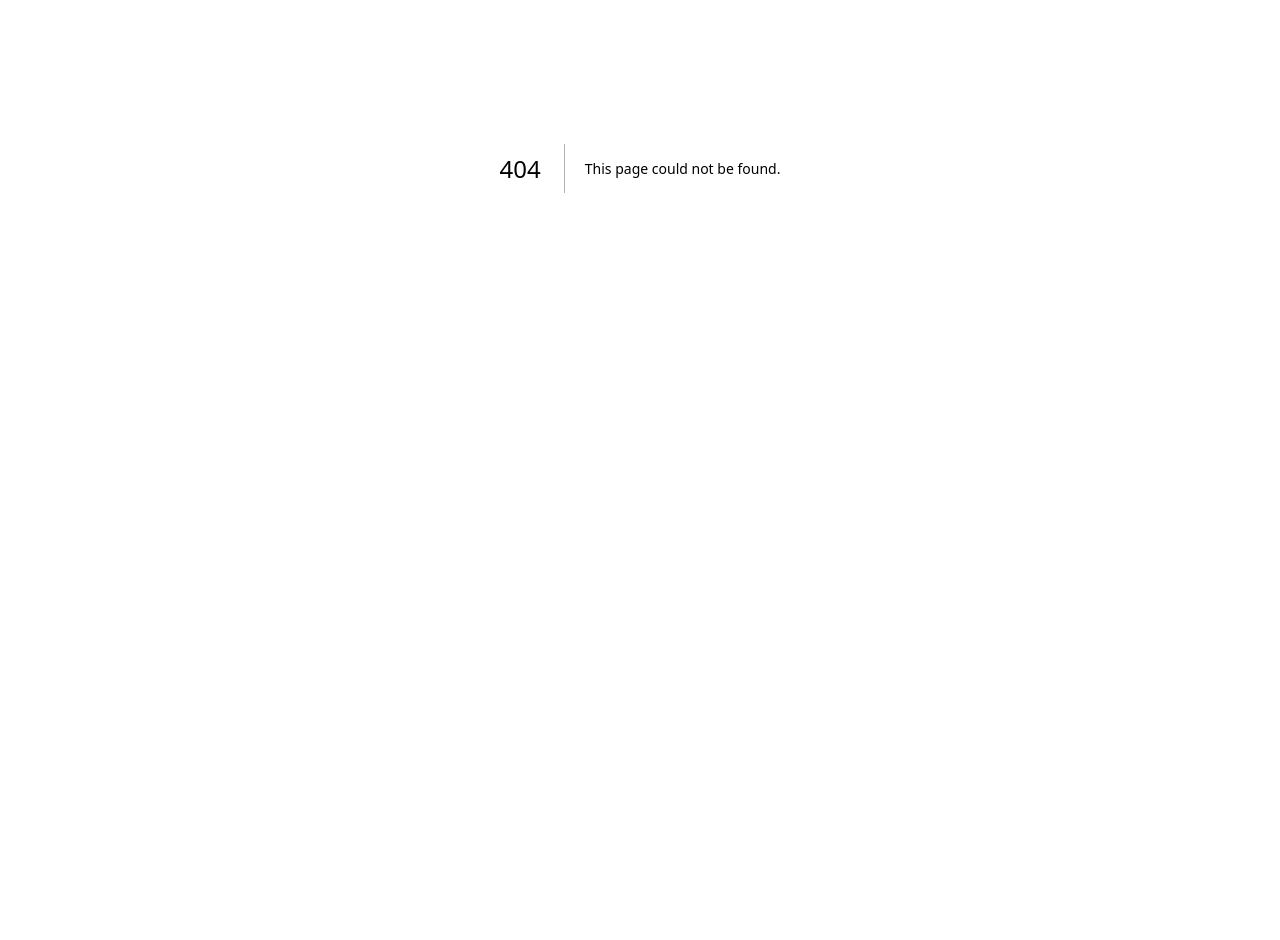
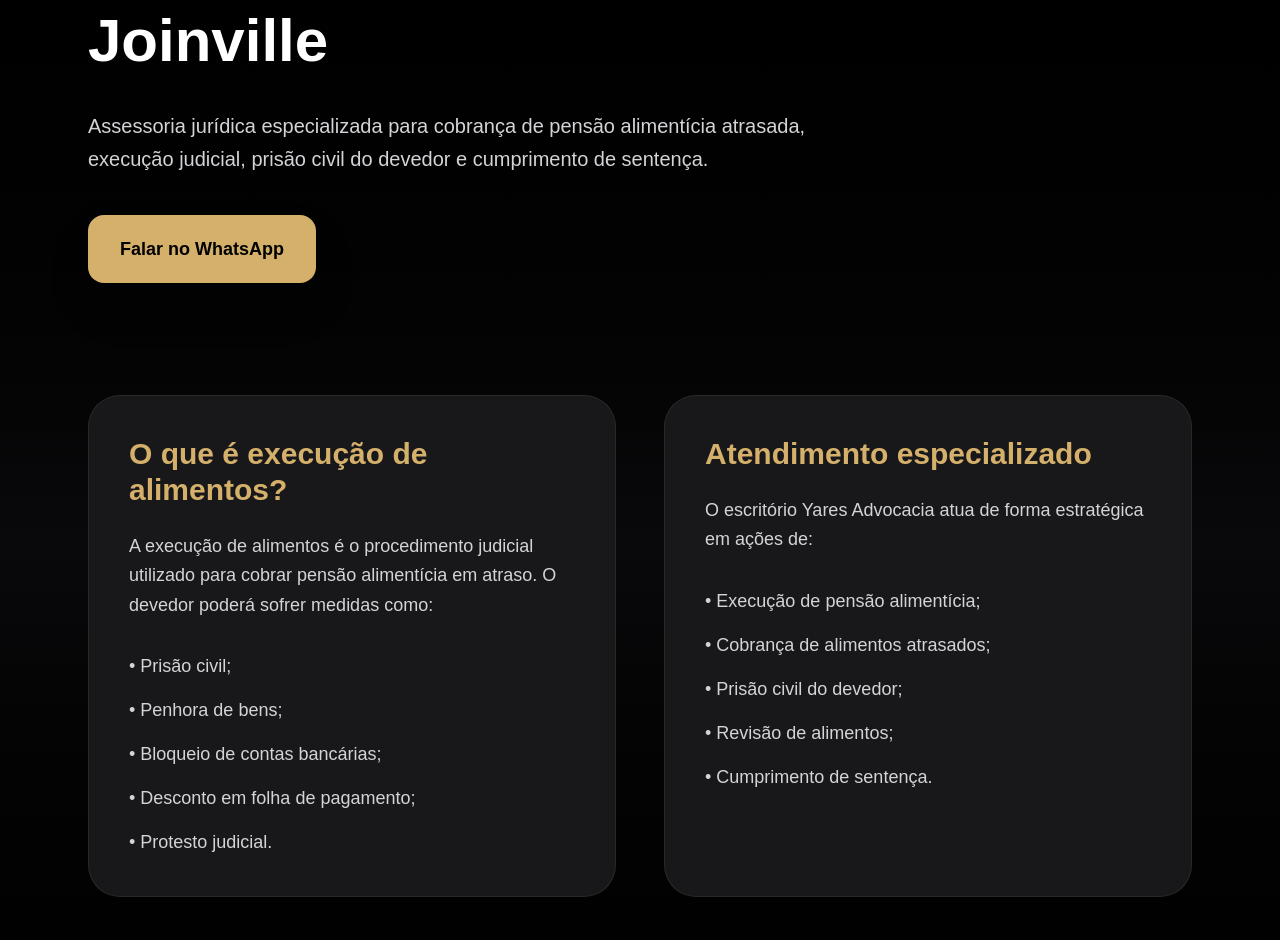
Before and after one commit to sidineiyares/yares-advocacia, a Next.js app: page /execucao-de-alimentos in a window 1280 px wide. Before the commit this address had no page. Shown: the part 232-1172 px from the top of the page. Before the commit the page ends 800 px from the top, so only its background shows below. Built offline with nearby package versions, Linux system fonts and the light colour scheme.

Commit message:
Cria página execução de alimentos

```diff
--- /dev/null
+++ b/app/execucao-de-alimentos/page.tsx
@@ -0,0 +1,104 @@
+export const metadata = {
+  title:
+    "Execução de Alimentos em Joinville | Yares Advocacia",
+
+  description:
+    "Advogado especialista em execução de alimentos, cobrança de pensão alimentícia atrasada, prisão civil e cumprimento de sentença em Joinville/SC.",
+};
+
+export default function ExecucaoDeAlimentos() {
+  return (
+    <main className="min-h-screen bg-gradient-to-b from-black via-zinc-950 to-black text-white">
+
+      {/* HERO */}
+      <section className="max-w-6xl mx-auto px-6 py-28">
+
+        <span className="text-[#D4B06A] uppercase tracking-[0.3em] text-sm font-semibold">
+          Direito de Família
+        </span>
+
+        <h1 className="mt-6 text-5xl lg:text-6xl font-black leading-tight max-w-4xl">
+          Execução de alimentos em Joinville
+        </h1>
+
+        <p className="mt-8 text-zinc-300 text-xl leading-relaxed max-w-3xl">
+          Assessoria jurídica especializada para cobrança de pensão
+          alimentícia atrasada, execução judicial, prisão civil
+          do devedor e cumprimento de sentença.
+        </p>
+
+        <a
+          href="https://wa.me/5547996954708"
+          target="_blank"
+          className="inline-block mt-10 rounded-2xl bg-[#D4B06A] hover:brightness-110 transition-all duration-300 px-8 py-5 text-lg font-bold text-black shadow-2xl"
+        >
+          Falar no WhatsApp
+        </a>
+      </section>
+
+      {/* CONTEÚDO */}
+      <section className="max-w-6xl mx-auto px-6 pb-24 grid lg:grid-cols-2 gap-12">
+
+        <div className="rounded-[32px] border border-[#D4B06A]/10 bg-zinc-900 p-10">
+
+          <h2 className="text-3xl font-bold mb-6 text-[#D4B06A]">
+            O que é execução de alimentos?
+          </h2>
+
+          <p className="text-zinc-300 leading-relaxed text-lg">
+            A execução de alimentos é o procedimento judicial utilizado
+            para cobrar pensão alimentícia em atraso.
+            O devedor poderá sofrer medidas como:
+          </p>
+
+          <ul className="mt-8 space-y-4 text-zinc-300 text-lg">
+            <li>• Prisão civil;</li>
+            <li>• Penhora de bens;</li>
+            <li>• Bloqueio de contas bancárias;</li>
+            <li>• Desconto em folha de pagamento;</li>
+            <li>• Protesto judicial.</li>
+          </ul>
+        </div>
+
+        <div className="rounded-[32px] border border-[#D4B06A]/10 bg-zinc-900 p-10">
+
+          <h2 className="text-3xl font-bold mb-6 text-[#D4B06A]">
+            Atendimento especializado
+          </h2>
+
+          <p className="text-zinc-300 leading-relaxed text-lg">
+            O escritório Yares Advocacia atua de forma estratégica
+            em ações de:
+          </p>
+
+          <ul className="mt-8 space-y-4 text-zinc-300 text-lg">
+            <li>• Execução de pensão alimentícia;</li>
+            <li>• Cobrança de alimentos atrasados;</li>
+            <li>• Prisão civil do devedor;</li>
+            <li>• Revisão de alimentos;</li>
+            <li>• Cumprimento de sentença.</li>
+          </ul>
+        </div>
+      </section>
+
+      {/* SOBRE */}
+      <section className="max-w-6xl mx-auto px-6 pb-24">
+
+        <div className="rounded-[40px] bg-gradient-to-r from-[#B68A3D] via-[#D4B06A] to-[#E5C98A] p-14 text-black">
+
+          <h2 className="text-4xl font-black">
+            Dr. Sidinei Yares Silva
+          </h2>
+
+          <p className="mt-6 text-lg leading-relaxed">
+            Advogado inscrito na OAB/SC 67787,
+            atuante em Direito de Família,
+            com atendimento estratégico e humanizado
+            na cidade de Joinville e região.
+          </p>
+        </div>
+      </section>
+
+    </main>
+  );
+}
```
